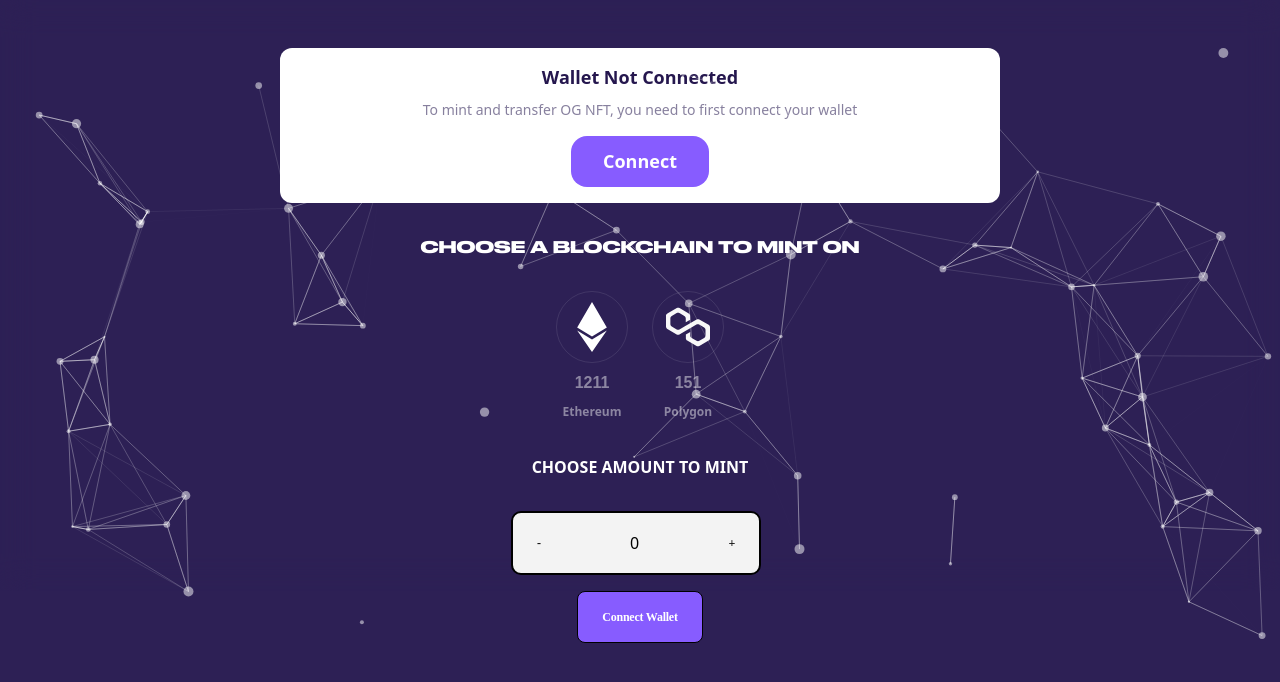
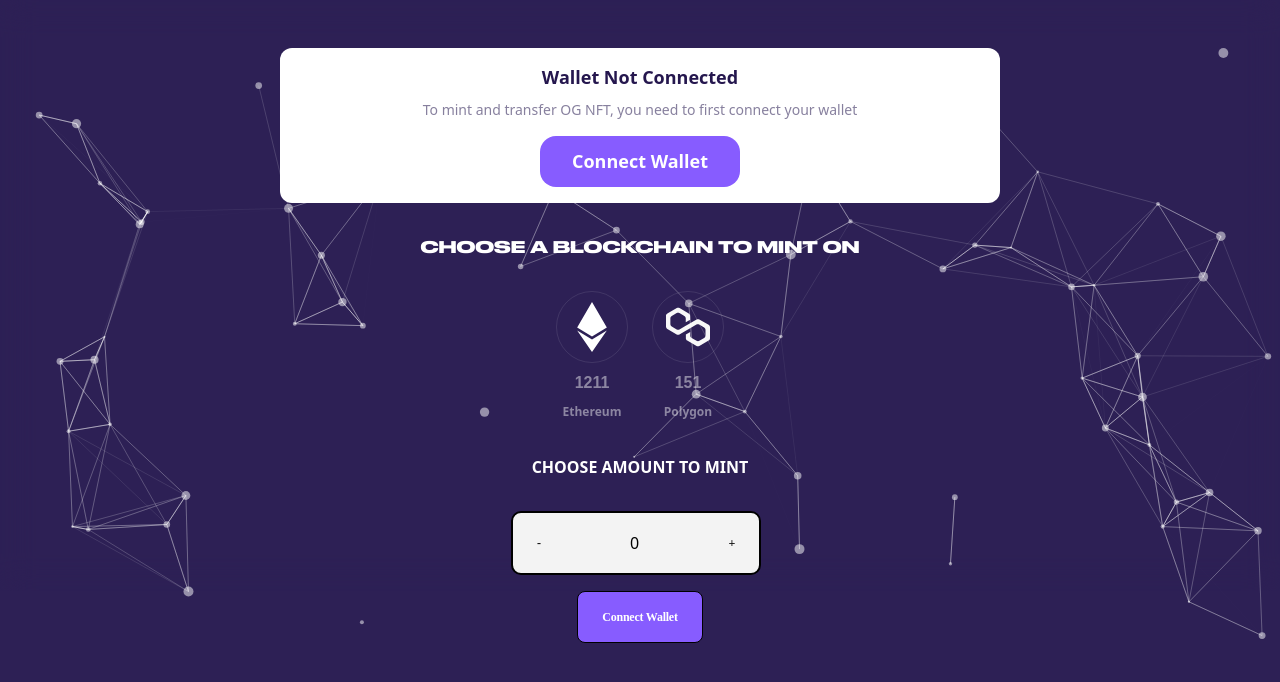
Before and after one commit to OG-NTF/ognft, a Next.js app: page /mint in a window 1280 px wide. Shown: the top 682 px of the page. Built offline with nearby package versions, Linux system fonts and the light colour scheme; a web font is replaced by a local one.

Commit message:
put meta

```diff
--- a/pages/mint.js
+++ b/pages/mint.js
@@ -105,7 +105,7 @@ style={{}}
         detectRetina: true,
       }}
     />
-    <div className="connect-notify">
+    <div className="connect-notify position-relative">
       <div className="verify-content">
         <div className="Ghty">
         <p color="#25174E" className=" bWPpuW">Wallet Not Connected</p>
@@ -113,7 +113,9 @@ style={{}}
         </div>
         <div className="ggyh">
         <div className="d-inline-block button-wrapper">
-          <button className="button purple " style={{filter:"1px"}}>Connect</button>
+          <button className="button purple " style={{filter:"1px"}}>
+     <MetaMaskAuth />
+          </button>
           </div>
         </div>
       </div>
```
